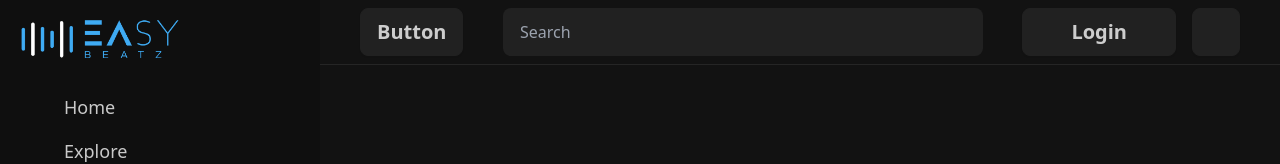
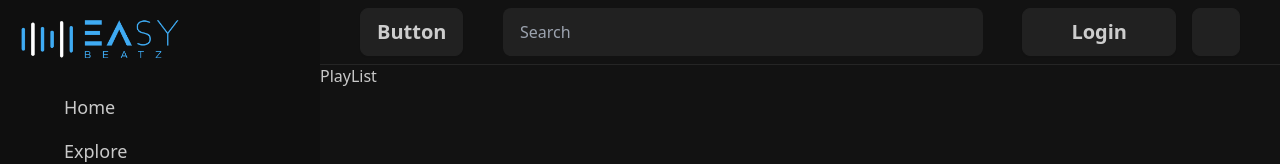
Before and after one commit to foxbecoding/easybeatz-web3, a Nuxt app in the folder app/: page /playlist in a window 1280 px wide. Shown: the top 164 px of the page. Built offline with nearby package versions, Linux system fonts and the light colour scheme; some icons are missing.

Commit message:
added page

```diff
--- /dev/null
+++ b/app/pages/playlist.vue
@@ -0,0 +1,5 @@
+<template>
+  <div>
+    <h1>PlayList</h1>
+  </div>
+</template>
```
